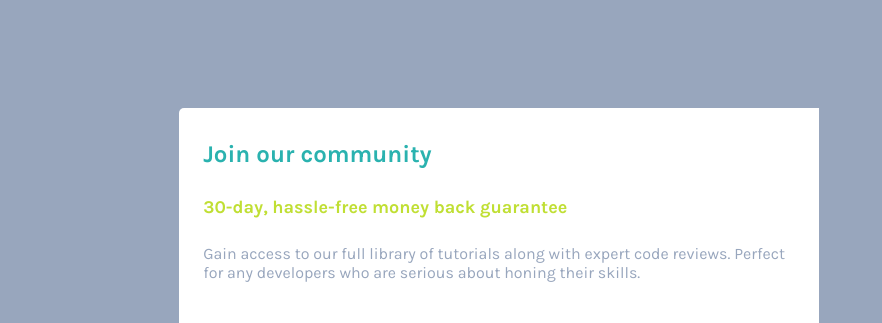
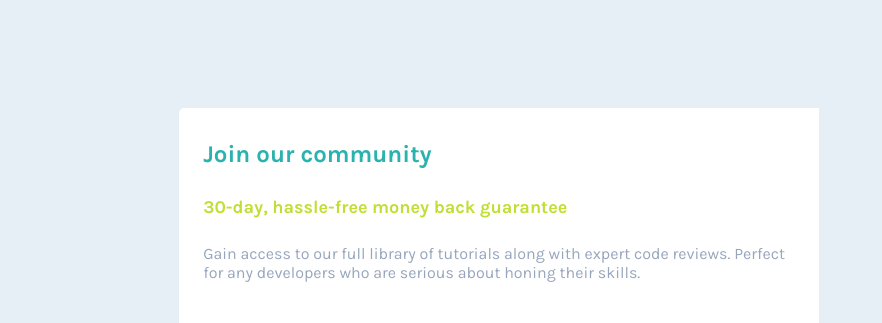
Before and after one commit to moon-blade/fm-single-price-grid-component, a plain HTML site: page index.html in a window 1280 px wide. Shown: the top 323 px of the page, without its empty margins (0-882 px from the left). Drawn offline with Linux system fonts and the light colour scheme.

Commit message:
style update
changed bg-color

```diff
--- a/scss/general/_global.scss
+++ b/scss/general/_global.scss
@@ -1,5 +1,5 @@
 body {
-  background-color: $grayishBlue;
+  background-color: $lightGray;
   font-size: 16px;
   font-family: "Karla", sans-serif;
 }
--- a/scss/main.scss
+++ b/scss/main.scss
@@ -1,6 +1,5 @@
 @import "./general/variables";
 @import "./general/reset";
-@import "./general/utilities";
 @import "./general/global";
 
 @import "./components/section1";
```
Also changed, not shown: dist/main.css, scss/general/_utilities.scss (deleted), 1 other file.
